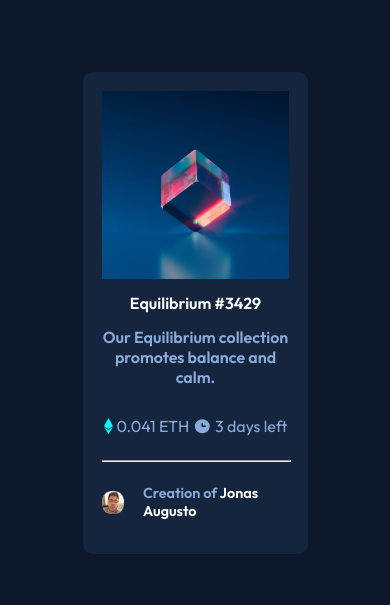
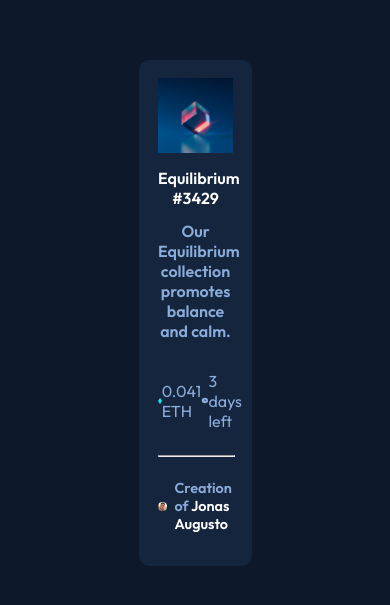
Before and after one commit to jonasaugust1/nft-card, a plain HTML site: page index.html in a window 390 px wide. Shown: the part 117-722 px from the top of the page. Drawn offline with Linux system fonts and the light colour scheme.

Commit message:
Ajuste de responsividade

```diff
--- a/style/style.css
+++ b/style/style.css
@@ -1,7 +1,6 @@
 
 body{
     display: flex;
-    max-width: 1440px;
     min-width: 375px;
     min-height: 100vh;
     background-color: hsl(217, 54%, 11%);
@@ -13,8 +12,7 @@ body{
     background-color: hsl(216, 50%, 16%);
     display: flex;
     flex-direction: column ;
-    width: calc(100% - 90%);
-    min-width: calc(100% - 50%);
+    width: 20%;
     padding: calc(100% - 95%);
     border-radius: 10px;
 }
```
